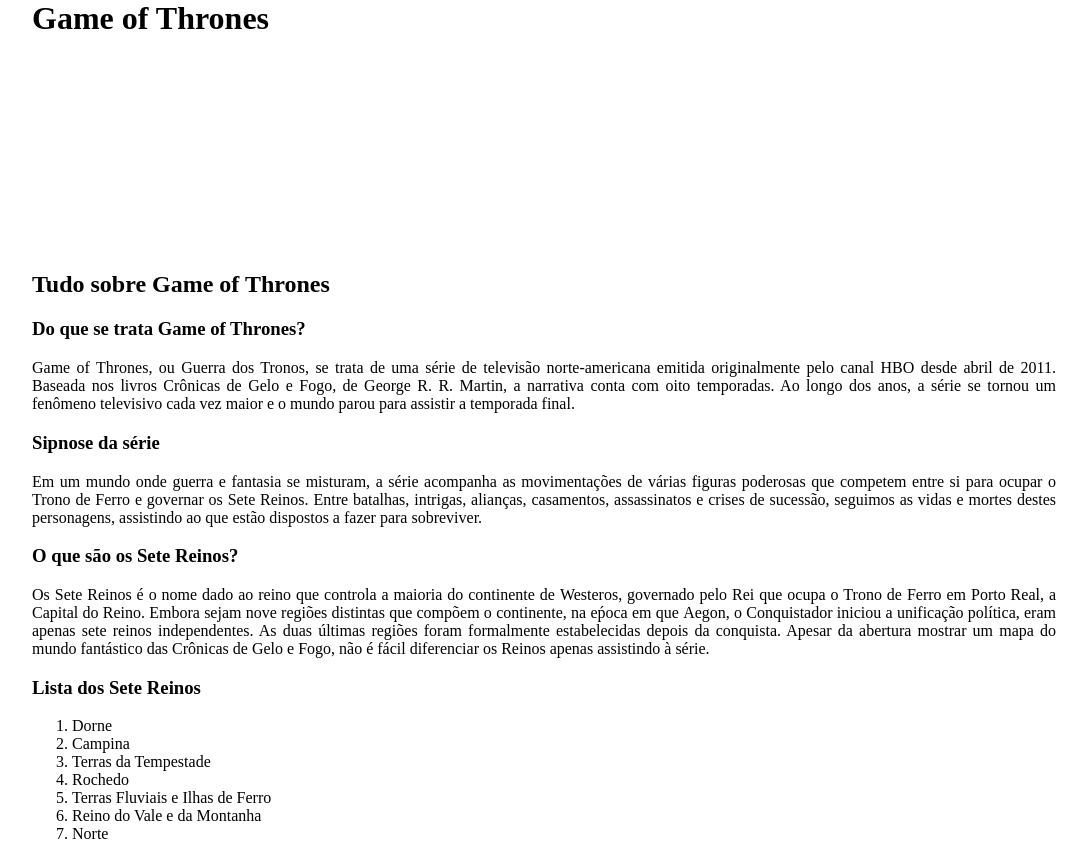
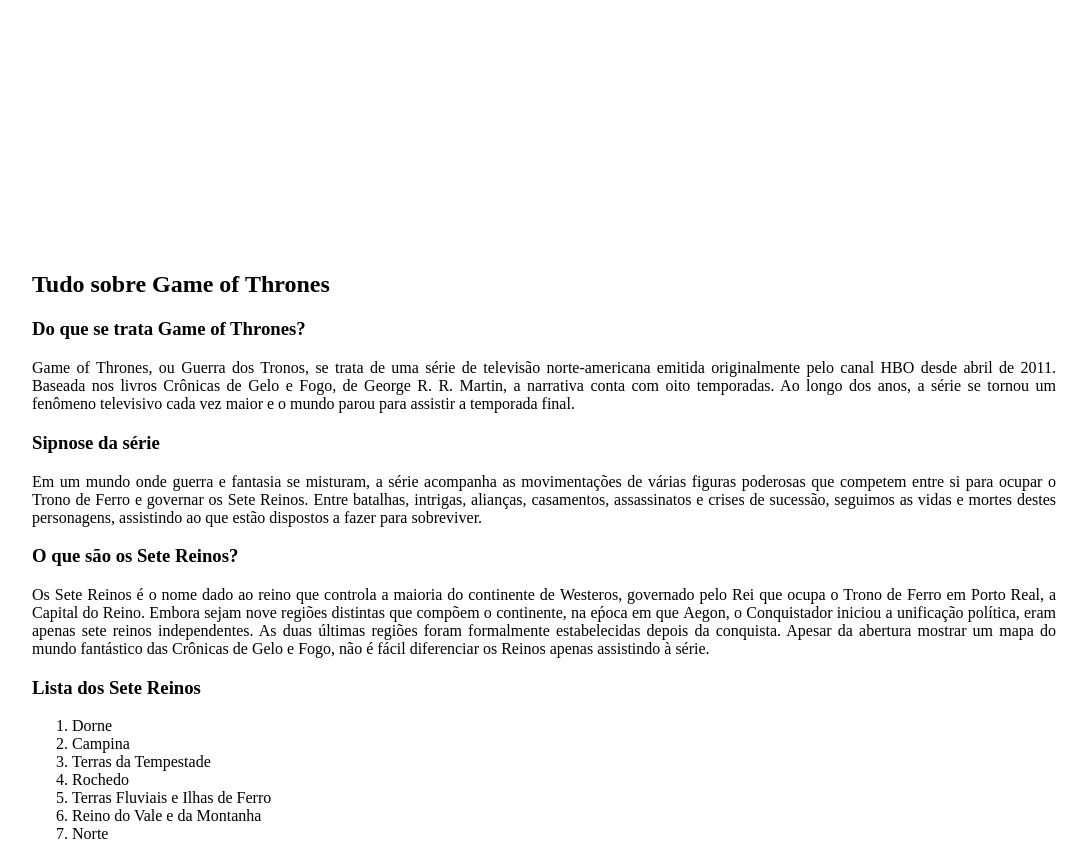
Before and after one commit to danielrsouza2005/GOT, a plain HTML site: page index.html in a window 1280 px wide. Shown: the top 846 px of the page, without its empty margins (96-1183 px from the left). Drawn offline with Linux system fonts and the light colour scheme.

Commit message:
Update index.html

```diff
--- a/index.html
+++ b/index.html
@@ -9,7 +9,7 @@
 
 <body>
 
-<h1> Game of Thrones</h1>
+<h1>  </h1>
 
 <h2> Tudo sobre Game of Thrones</h2>
 
```
